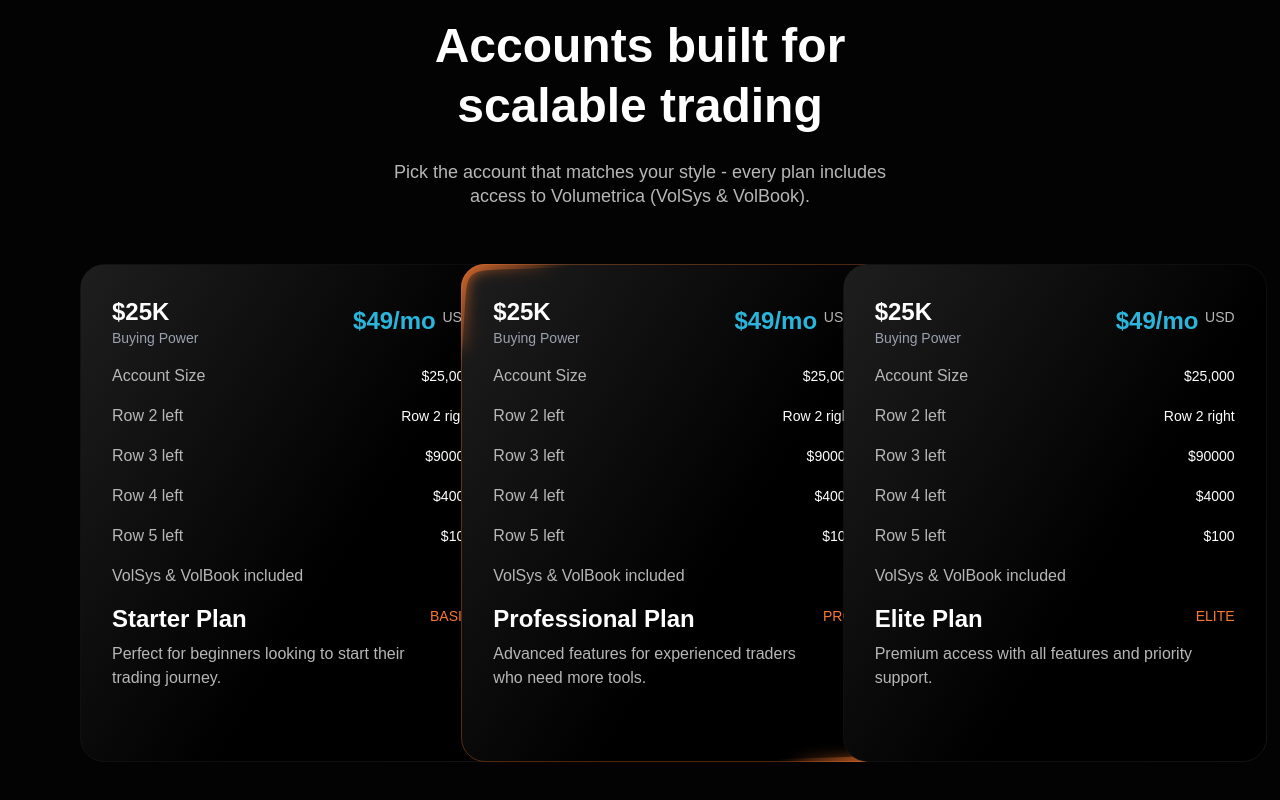
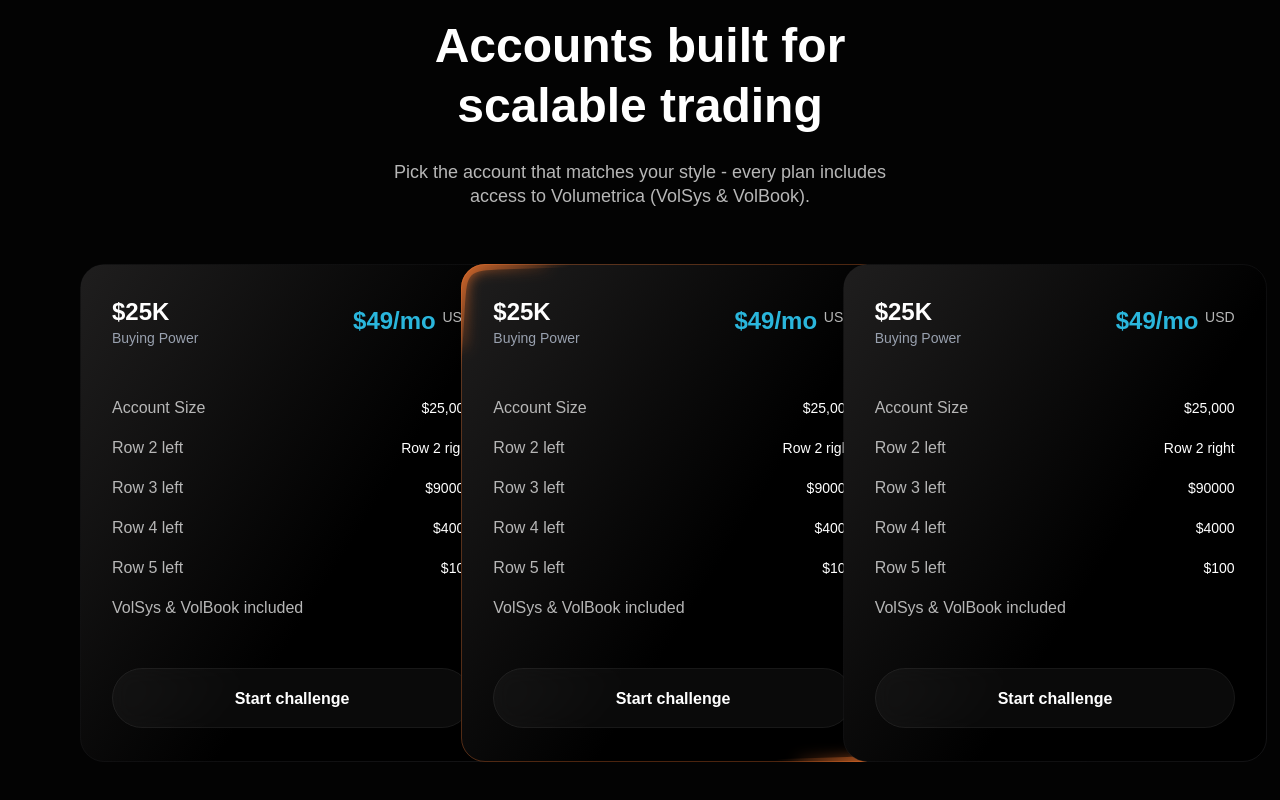
Before and after one commit to skomarfaruque/solo_clash-vercel, a Next.js app: page / in a window 1280 px wide. Shown: the part 2698-3498 px from the top of the page. Built offline with nearby package versions, Linux system fonts and the light colour scheme.

Commit message:
feat: add SubscriptionButton component and integrate it into SubscriptionCard

```diff
--- /dev/null
+++ b/src/components/SubscriptionButton.jsx
@@ -0,0 +1,71 @@
+import PropTypes from "prop-types";
+
+export default function SubscriptionButton({ text = "Get Started" }) {
+  return (
+    <button className="relative inline-flex items-center justify-center hover:scale-105 active:scale-95 transition-all duration-300 w-full">
+      <svg
+        width="360"
+        height="60"
+        viewBox="0 0 360 60"
+        fill="none"
+        xmlns="http://www.w3.org/2000/svg"
+        className="w-full h-auto"
+      >
+        <foreignObject
+          x="-22.5986"
+          y="-22.5986"
+          width="405.197"
+          height="105.197"
+        >
+          <div
+            xmlns="http://www.w3.org/1999/xhtml"
+            style={{
+              backdropFilter: "blur(11.3px)",
+              clipPath: "url(#bgblur_0_2143_1124_clip_path)",
+              height: "100%",
+              width: "100%",
+            }}
+          ></div>
+        </foreignObject>
+        <g data-figma-bg-blur-radius="22.5986">
+          <rect
+            width="360"
+            height="60"
+            rx="30"
+            fill="white"
+            fillOpacity="0.04"
+          />
+          <rect
+            x="0.5"
+            y="0.5"
+            width="359"
+            height="59"
+            rx="29.5"
+            stroke="white"
+            strokeOpacity="0.06"
+          />
+        </g>
+        <text
+          x="180"
+          y="36"
+          textAnchor="middle"
+          className="fill-white text-base font-semibold"
+        >
+          {text}
+        </text>
+        <defs>
+          <clipPath
+            id="bgblur_0_2143_1124_clip_path"
+            transform="translate(22.5986 22.5986)"
+          >
+            <rect width="360" height="60" rx="30" />
+          </clipPath>
+        </defs>
+      </svg>
+    </button>
+  );
+}
+
+SubscriptionButton.propTypes = {
+  text: PropTypes.string,
+};
--- a/src/components/SubscriptionCard.tsx
+++ b/src/components/SubscriptionCard.tsx
@@ -1,3 +1,5 @@
+import SubscriptionButton from "./SubscriptionButton";
+
 interface SubscriptionCardProps {
   readonly backgroundImage: string;
   readonly step: string;
@@ -24,7 +26,7 @@ export default function SubscriptionCard({
         padding: "32px",
       }}
     >
-      <div>
+      <div className="flex flex-col gap-8">
         {/* Pricing Header */}
         <div className="flex justify-between items-center mb-4">
           <div>
@@ -104,24 +106,8 @@ export default function SubscriptionCard({
           </div>
         </div>
 
-        {/* Title and Step */}
-        <div className="flex justify-between items-start mb-2">
-          <h3
-            className="font-semibold text-2xl leading-tight text-white text-left"
-            style={{ width: "326px" }}
-          >
-            {title}
-          </h3>
-          <span className="font-normal text-sm leading-6 uppercase text-[#FB782D]">
-            {step}
-          </span>
-        </div>
-        <p
-          className="font-normal text-base leading-6 text-left"
-          style={{ color: "#B7B7B7", width: "326px" }}
-        >
-          {description}
-        </p>
+        {/* Button */}
+        <SubscriptionButton text="Start challenge" />
       </div>
     </div>
   );
```
